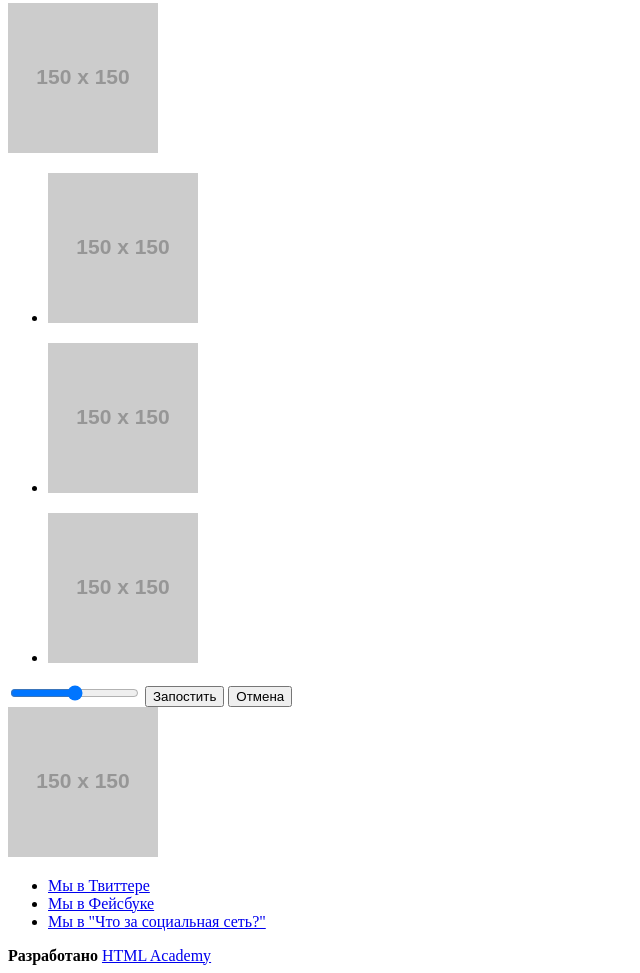
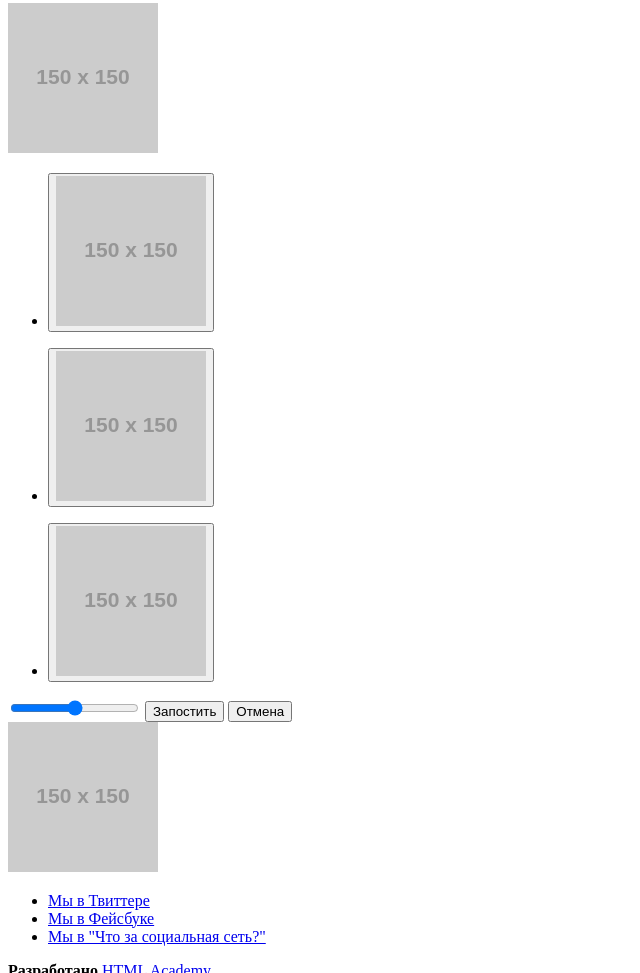
Before and after one commit to Dafery/992153-pink-19, a website: page photo.html in a window 1280 px wide. Shown: the part 2088-3061 px from the top of the page, without its empty margins (0-640 px from the left). Drawn offline with Linux system fonts and the light colour scheme; placeholder pictures from the web are drawn by us.

Commit message:
Добавляет кнопки в обработке фотографии

```diff
--- a/photo.html
+++ b/photo.html
@@ -121,17 +121,23 @@
             <img class="upload__picture" src="https://via.placeholder.com/150x150">
             <ul class="upload_settings-list">
               <li class="upload__settings-item">
+                <button class="upload__button" type="button">
                 <img src="https://via.placeholder.com/150x150">
+              </button>
               </li>
             </ul>
             <ul class="upload_settings-list">
               <li class="upload__settings-item">
+                <button class="upload__button" type="button">
                 <img src="https://via.placeholder.com/150x150">
+              </button>
               </li>
             </ul>
             <ul class="upload_settings-list">
               <li class="upload__settings-item">
+                <button class="upload__button" type="button">
                 <img src="https://via.placeholder.com/150x150">
+              </button>
               </li>
             </ul>
             <input class="upload__input" type="range">
```
